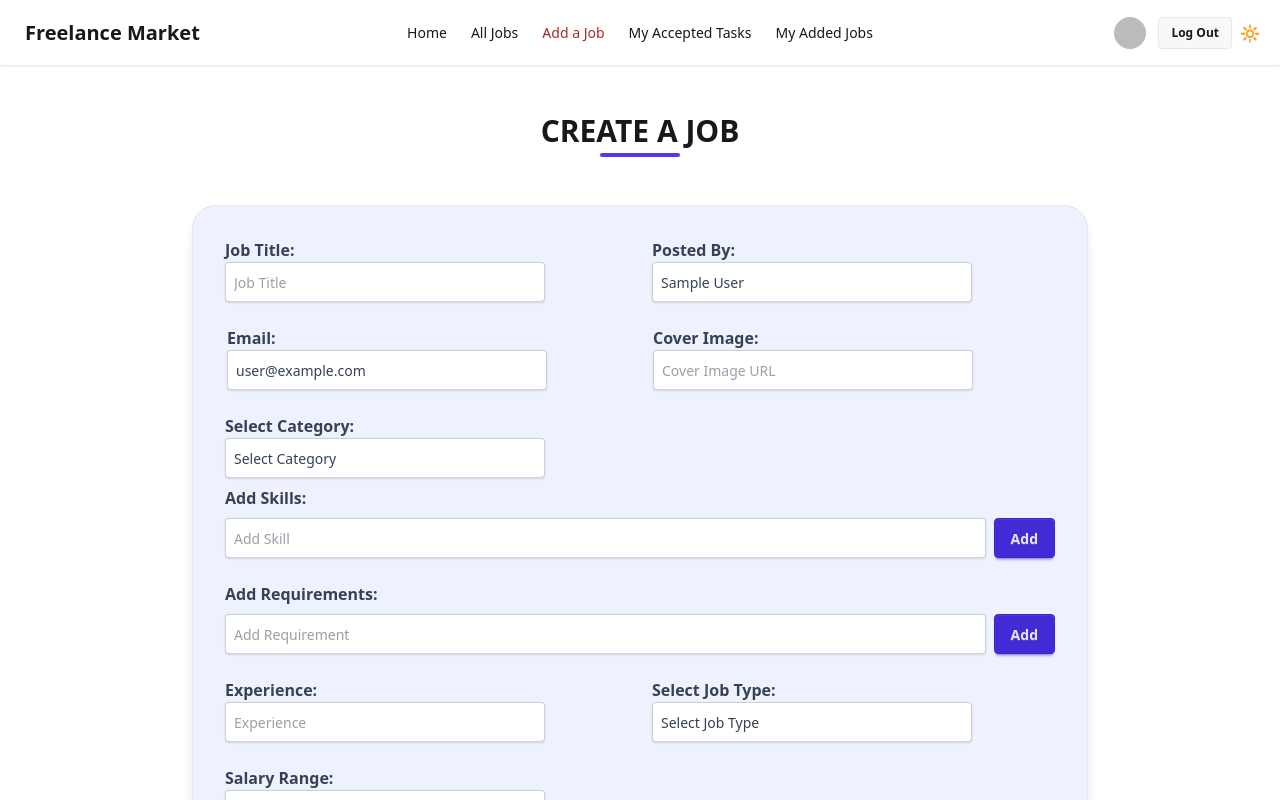
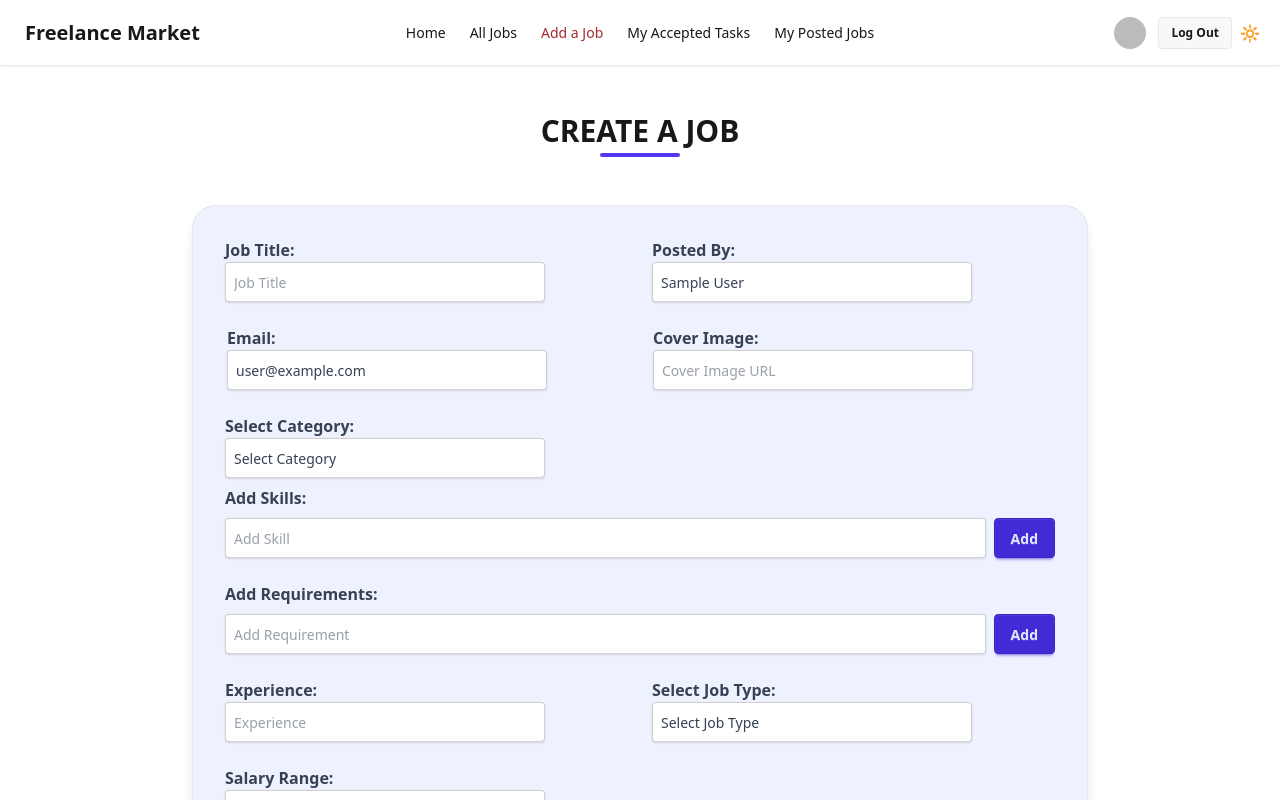
Before and after one commit to Sarwar009/ph-B12A10-FreelanceMarlet-client, a React (Vite) app: page /addJob in a window 1280 px wide. Shown: the top 800 px of the page. Built offline with nearby package versions, Linux system fonts and the light colour scheme; no server answers; sample sign-in values are in the browser's storage.

Commit message:
ready to deploy

```diff
--- a/src/components/Navbar/Navbar.jsx
+++ b/src/components/Navbar/Navbar.jsx
@@ -1,9 +1,11 @@
 import React from "react";
 import { Link, NavLink } from "react-router";
 import { useAuth } from "../../contexts/AuthContext";
+import LoadingSpinner from "../LoadingSpinner/LoadingSpinner";
 
 const Navbar = () => {
   const { toggleTheme, theme, user, logout, loading } = useAuth();
+
 
   const links = (
     <>
@@ -20,12 +22,14 @@ const Navbar = () => {
         <NavLink to="/my-accepted-tasks">My Accepted Tasks</NavLink>
       </li>
       <li>
-        <NavLink to="/myAddedJobs">My Added Jobs</NavLink>
+        <NavLink to="/myPostedJobs">My Posted Jobs</NavLink>
       </li>
     </>
   );
 
-  if (loading) return null;
+
+  if (!user) return <LoadingSpinner ></LoadingSpinner>;
+
   return (
     <div className="navbar shadow-sm">
       <div className="navbar-start">
--- a/src/pages/Home.jsx
+++ b/src/pages/Home.jsx
@@ -38,7 +38,10 @@ export default function Home() {
       const latestSix = sorted.slice(0, 6);
       setRecentJobs(latestSix);
     }
+
+    setLoading(false)
   }, [jobs]);
+
   if (loading)
     return (
       <div className="p-4 text-center">
--- a/src/routes/Router.jsx
+++ b/src/routes/Router.jsx
@@ -42,15 +42,14 @@ const Router = createBrowserRouter([
             },
             {
                 path: '/addJob',
-                element:
-                    <ProtectedRoute><AddJob /></ProtectedRoute>
+                element: <ProtectedRoute><AddJob /></ProtectedRoute>
             },
             {
                 path: '/updateJob/:id',
                 element: <ProtectedRoute><UpdateJobs /></ProtectedRoute>
             },
             {
-                path: '/myAddedJobs',
+                path: '/myPostedJobs',
                 element: <ProtectedRoute><MyAddedJobs /></ProtectedRoute>
             },
             {
```
